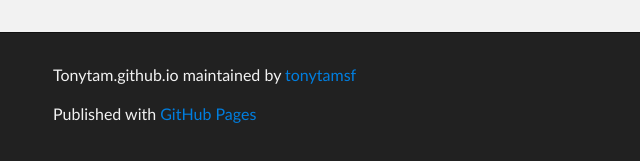
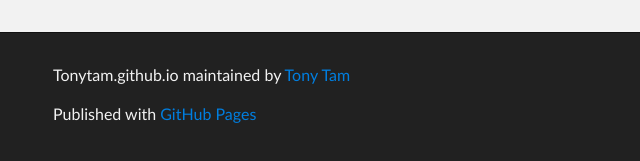
Before and after one commit to tonytamsf/tonytam.github.io, a plain HTML site: page index.html in a window 1280 px wide. Shown: the part 333-494 px from the top of the page, 267-907 px from the left. Drawn offline with Linux system fonts and the light colour scheme.

Commit message:
Update index.html

```diff
--- a/index.html
+++ b/index.html
@@ -41,7 +41,7 @@
     <!-- FOOTER  -->
     <div id="footer_wrap" class="outer">
       <footer class="inner">
-        <p class="copyright">Tonytam.github.io maintained by <a href="https://github.com/tonytamsf">tonytamsf</a></p>
+        <p class="copyright">Tonytam.github.io maintained by <a href="https://github.com/tonytamsf">Tony Tam</a></p>
         <p>Published with <a href="http://pages.github.com">GitHub Pages</a></p>
       </footer>
     </div>
```
